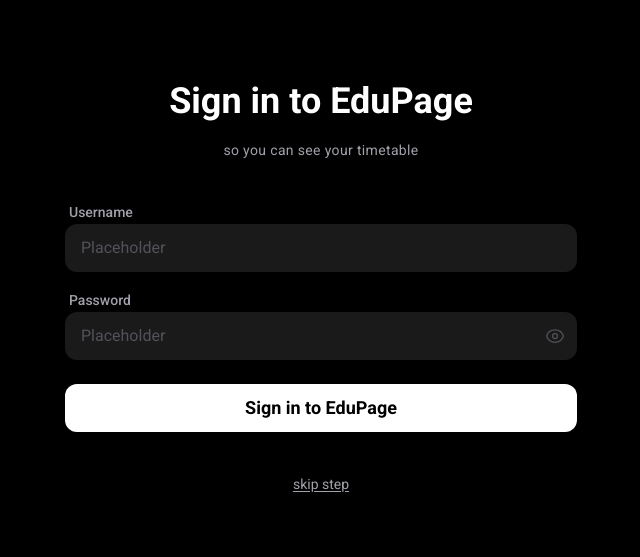
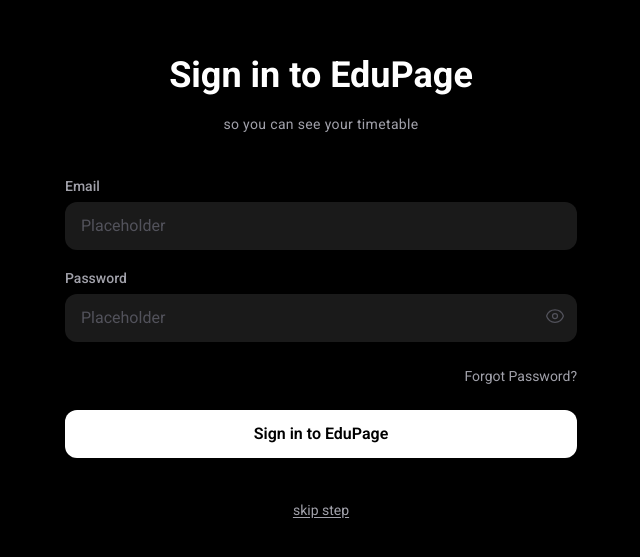
Before and after one commit to kerzo1x/noxio-fe, a Vue app: page /auth/edupage/login in a window 1280 px wide. Shown: the part 113-670 px from the top of the page, without its empty margins (319-959 px from the left). Built offline with nearby package versions, Linux system fonts and the light colour scheme.

Commit message:
refactored base buttons and inputs, changed names of files, folders and changed architecture

```diff
--- a/src/assets/styles/main.css
+++ b/src/assets/styles/main.css
@@ -23,7 +23,7 @@
 
 @layer components {
     .field-input {
-        @apply w-full px-4 py-3 rounded-auth outline-none border-none bg-panel-input-bg text-panel-text placeholder:text-panel-placeholder transition-all duration-200;
+        @apply mt-1 w-full px-4 py-3 rounded-auth outline-none border-none bg-panel-input-bg text-panel-text placeholder:text-panel-placeholder transition-all duration-200;
     }
 
     .field-input:focus {
--- a/src/components/buttons/BaseButton.vue
+++ b/src/components/buttons/BaseButton.vue
@@ -1,11 +1,12 @@
-<script setup lang="js">
+<script setup lang="ts">
 defineProps({
+    text: String,
     isLoading: Boolean
 })
 </script>
 <template>
     <button type="submit" :disabled="isLoading" class="btn-base">
-        {{ isLoading ? 'Signing in...' : 'Log In' }}
+        {{ isLoading ? 'Loading...' : text }}
     </button>
 </template>
 <style>
--- a/src/components/inputs/BaseInpuft.vue
+++ /dev/null
@@ -1,53 +0,0 @@
-<script setup lang="ts">
-import { ref } from 'vue'
-
-const model = defineModel<string>()
-
-    defineProps({
-    label: String,
-    placeHolder: String,
-    isError: Boolean,
-    type: String
-})
-
-const emit = defineEmits(
-    ['clear-error']
-)
-
-const showPassword = ref(true)
-
-</script>
-<template>
-    <div class="flex flex-col gap-1.5">
-        <label class="text-sm font-medium text-panel-label"> {{ label }}</label>
-        <input
-            v-model="model"
-            :type="type"
-            :placeholder="placeHolder"
-            class="field-input"
-            :class="{ 'input-error': isError }"
-            @input="emit('clear-error')"
-        />
-        <button type="button" class="eye-btn" @click="showPassword = !showPassword"
-                :aria-label="showPassword ? 'Hide password' : 'Show password'">
-                <svg v-if="!showPassword" xmlns="http://www.w3.org/2000/svg" class="w-5 h-5" fill="none"
-                    viewBox="0 0 24 24" stroke="currentColor" stroke-width="1.5">
-                    <path stroke-linecap="round" stroke-linejoin="round"
-                        d="M2.036 12.322a1.012 1.012 0 010-.639C3.423 7.51 7.36 4.5 12 4.5c4.638 0 8.573 3.007 9.963 7.178.07.207.07.431 0 .639C20.577 16.49 16.64 19.5 12 19.5c-4.638 0-8.573-3.007-9.963-7.178z" />
-                    <path stroke-linecap="round" stroke-linejoin="round" d="M15 12a3 3 0 11-6 0 3 3 0 016 0z" />
-                </svg>
-                <svg v-else xmlns="http://www.w3.org/2000/svg" class="w-5 h-5" fill="none" viewBox="0 0 24 24"
-                    stroke="currentColor" stroke-width="1.5">
-                    <path stroke-linecap="round" stroke-linejoin="round"
-                        d="M3.98 8.223A10.477 10.477 0 001.934 12C3.226 16.338 7.244 19.5 12 19.5c.993 0 1.953-.138 2.863-.395M6.228 6.228A10.45 10.45 0 0112 4.5c4.756 0 8.773 3.162 10.065 7.498a10.523 10.523 0 01-4.293 5.774M6.228 6.228L3 3m3.228 3.228l3.65 3.65m7.894 7.894L21 21m-3.228-3.228l-3.65-3.65m0 0a3 3 0 10-4.243-4.243m4.242 4.242L9.88 9.88" />
-                </svg>
-            </button>
-    </div>
-</template>
-<style>
-@reference "../../assets/styles/main.css";
-.eye-btn {
-    @apply absolute right-3 top-1/2 -translate-y-1/2 text-panel-placeholder hover:text-panel-label transition-colors duration-200 cursor-pointer;
-}
-
-</style>
--- a/src/components/inputs/BaseInput.vue
+++ b/src/components/inputs/BaseInput.vue
@@ -14,22 +14,20 @@
     ['clear-error']
 )
 const showPassword = ref(false)
-const showEye = ref(false)
 </script>
 <template>
-    <div class="flex flex-col gap-1.5">
-        <label class="text-sm font-medium text-panel-label">{{ label }}</label>
+    <div class="flex-1 flex-col">
+        <label class="text-sm font-medium text-panel-label mb-12 ">{{ label }}</label>
         <div class="relative">
             <input
                 v-model="model"
-                :type="type == 'password' ? showEye : 'text'"
+                :type="type === 'password' ? (showPassword ? 'text' : 'password') : type"
                 :placeholder="placeHolder"
-                class="field-input pr-11"
-                :class="{ 'input-error': isError }"
+                class="field-input"
+                :class="{ 'input-error': isError, 'pr-11': type === 'password' }"
                 @input="emit('clear-error')"
             />
-
-            <button type="button" class="eye-btn" @click="showPassword = !showPassword"
+            <button v-if="type == 'password'" type="button" class="eye-btn" @click="showPassword = !showPassword"
                 :aria-label="showPassword ? 'Hide password' : 'Show password'">
                 <svg v-if="!showPassword" xmlns="http://www.w3.org/2000/svg" class="w-5 h-5" fill="none"
                     viewBox="0 0 24 24" stroke="currentColor" stroke-width="1.5">
--- a/src/pages/auth/ForgotPassword.vue
+++ b/src/pages/auth/ForgotPassword.vue
@@ -1,6 +1,9 @@
 <script setup lang="ts">
 import { ref } from 'vue'
 import { useRouter } from 'vue-router'
+import BaseInput from '../../components/inputs/BaseInput.vue'
+import BaseButton from '../../components/buttons/BaseButton.vue'
+
 
 const router = useRouter()
 const email = ref('')
@@ -61,21 +64,23 @@
 
       <form @submit.prevent="handleSendCode" class="space-y-6 text-left">
         <div class="space-y-2">
-          <label class="text-sm font-medium text-panel-label ml-1">Email</label>
-          <input
+          <base-input
             v-model="email"
             type="email"
-            placeholder="Placeholder"
-            class="field-input"
-            :class="{ 'input-error': isError }"
-            @input="isError = false"
-            required
-          />
-        </div>
+            label="Email"
+            place-holder="Placeholder"
+            :is-error="isError"
+            @clear-error="isError = false;
+            // message=''
+            "
+        />
+      </div>
+      <!-- TODO: normal error  -->
 
-        <button type="submit" class="btn-primary w-full" :disabled="isLoading">
-          {{ isLoading ? 'Sending...' : 'Send reset code' }}
-        </button>
+        <base-button
+          :is-loading="isLoading"
+          text="Send reset code"
+        />
       </form>
 
       <div class="h-6">
@@ -89,22 +94,6 @@
 
 <style scoped>
 @reference "../../assets/styles/main.css";
-
-.field-input {
-  @apply w-full px-4 py-3 rounded-auth outline-none border-none
-         bg-panel-input-bg text-panel-text
-         placeholder:text-panel-placeholder
-         transition-all duration-200;
-}
-
-.field-input:focus {
-  @apply ring-1 ring-panel-text/30;
-}
-
-.field-input.input-error {
-  @apply ring-2 ring-error;
-}
-
 .btn-primary {
   @apply bg-brand-white text-brand-black py-3 rounded-auth font-semibold
          hover:opacity-90 hover:scale-[1.01] active:scale-[0.99]
--- a/src/pages/auth/LoginPage.vue
+++ b/src/pages/auth/LoginPage.vue
@@ -14,7 +14,7 @@
 
 const handleLogin = async () => {
     if (!email.value || !password.value) {
-        message.value = 'Please enter your email and password.'
+        message.value = 'Please fill in all fields.'
         isError.value = true
         return
     }
@@ -79,7 +79,7 @@
                 <h1 class="text-4xl font-bold text-panel-text">Log In</h1>
 
                 <form @submit.prevent="handleLogin" class="space-y-4">
-
+                    <div class="flex flex-col gap-4">
                         <base-input
                             v-model="email"
                             type="email"
@@ -89,12 +89,14 @@
                             @clear-error="isError = false; message=''"
                         />
                         <base-input
-                        type="text"
+                            v-model="password"
+                            type="password"
                             label="Password"
                             place-holder="Placeholder"
                             :is-error="isError"
                             @clear-error="isError = false; message=''"
                         />
+                    </div>
 
                     <div class="flex justify-end">
                         <router-link to="/auth/forgot-password" class="text-sm text-panel-label hover:text-panel-text transition-colors duration-200">
@@ -104,6 +106,7 @@
 
                     <base-button
                         :is-loading="isLoading"
+                        text="Log In"
                     />
                 </form>
 
--- a/src/pages/auth/RegisterPage.vue
+++ b/src/pages/auth/RegisterPage.vue
@@ -1,6 +1,7 @@
 <script setup lang="ts">
 import { ref } from 'vue'
 import router from '../../router'
+import BaseInput from '../../components/inputs/BaseInput.vue'
 
 const isLoading = ref(false)
 const firstName = ref('')
@@ -9,12 +10,6 @@
 const password = ref('')
 const message = ref('')
 const isError = ref(false)
-const showPassword = ref(false)
-
-const clearStatus = () => {
-  isError.value = false
-  message.value = ''
-}
 
 const handleRegister = async () => {
   if (!email.value || !password.value || !firstName.value || !lastName.value) {
@@ -84,61 +79,55 @@
 
         <form @submit.prevent="handleRegister" class="space-y-4">
 
-          <!-- First + Last name -->
-          <div class="flex gap-4">
-            <div class="field flex-1">
-              <label class="field-label">First Name</label>
-              <input v-model="firstName" type="text" placeholder="Placeholder" class="field-input"
-                :class="{ 'input-error': isError }" @input="clearStatus" required />
+          <div class="flex flex-col gap-4">
+            <div class="flex gap-4">
+            <base-input
+              v-model="firstName"
+              type="text"
+              label="Name"
+              place-holder="Placeholder"
+              :is-error="isError"
+              @clear-error="isError = false; message=''"
+            />
+              <base-input
+                v-model="lastName"
+                type="text"
+                label="Surname"
+                place-holder="Placeholder"
+                :is-error="isError"
+                @clear-error="isError = false; message=''"
+              />
             </div>
-            <div class="field flex-1">
-              <label class="field-label">Last Name</label>
-              <input v-model="lastName" type="text" placeholder="Placeholder" class="field-input"
-                :class="{ 'input-error': isError }" @input="clearStatus" required />
-            </div>
+            <base-input
+              v-model="email"
+              type="email"
+              label="Email"
+              place-holder="Placeholder"
+              :is-error="isError"
+              @clear-error="isError = false; message=''"
+            />
+            <base-input
+              v-model="password"
+              type="password"
+              label="Password"
+              place-holder="Placeholder"
+              :is-error="isError"
+              @clear-error="isError = false; message=''"
+            />
           </div>
 
-          <!-- Email -->
-          <div class="field">
-            <label class="field-label">Email</label>
-            <input v-model="email" type="email" placeholder="Placeholder" class="field-input"
-              :class="{ 'input-error': isError }" @input="clearStatus" required />
-          </div>
 
-          <!-- Password -->
-          <div class="field">
-            <label class="field-label">Password</label>
-            <div class="relative">
-              <input v-model="password" :type="showPassword ? 'text' : 'password'" placeholder="Placeholder"
-                class="field-input pr-11" :class="{ 'input-error': isError }" @input="clearStatus" required />
-              <button type="button" class="eye-btn" @click="showPassword = !showPassword"
-                :aria-label="showPassword ? 'Hide password' : 'Show password'">
-                <!-- Eye open -->
-                <svg v-if="!showPassword" xmlns="http://www.w3.org/2000/svg" class="w-5 h-5" fill="none"
-                  viewBox="0 0 24 24" stroke="currentColor" stroke-width="1.5">
-                  <path stroke-linecap="round" stroke-linejoin="round"
-                    d="M2.036 12.322a1.012 1.012 0 010-.639C3.423 7.51 7.36 4.5 12 4.5c4.638 0 8.573 3.007 9.963 7.178.07.207.07.431 0 .639C20.577 16.49 16.64 19.5 12 19.5c-4.638 0-8.573-3.007-9.963-7.178z" />
-                  <path stroke-linecap="round" stroke-linejoin="round" d="M15 12a3 3 0 11-6 0 3 3 0 016 0z" />
-                </svg>
-                <!-- Eye closed -->
-                <svg v-else xmlns="http://www.w3.org/2000/svg" class="w-5 h-5" fill="none" viewBox="0 0 24 24"
-                  stroke="currentColor" stroke-width="1.5">
-                  <path stroke-linecap="round" stroke-linejoin="round"
-                    d="M3.98 8.223A10.477 10.477 0 001.934 12C3.226 16.338 7.244 19.5 12 19.5c.993 0 1.953-.138 2.863-.395M6.228 6.228A10.45 10.45 0 0112 4.5c4.756 0 8.773 3.162 10.065 7.498a10.523 10.523 0 01-4.293 5.774M6.228 6.228L3 3m3.228 3.228l3.65 3.65m7.894 7.894L21 21m-3.228-3.228l-3.65-3.65m0 0a3 3 0 10-4.243-4.243m4.242 4.242L9.88 9.88" />
-                </svg>
-              </button>
-            </div>
-          </div>
 
-          <button type="submit" :disabled="isLoading" class="btn-primary">
-            {{ isLoading ? 'Processing...' : 'Sign Up' }}
-          </button>
+          <base-button
+              :is-loading="isLoading"
+              text="Log In"
+          />
         </form>
 
         <div class="text-center text-sm text-panel-label tracking-wider">or</div>
         <button type="button" class="google-btn" @click="handleGoogleLogin">
           <img src="../../assets/img/google.png" class="w-5 h-5" alt="Google" />
-          Continue with Google
+          Sign up with Google
         </button>
 
         <p class="text-center text-sm">
--- a/src/pages/auth/ResetPassword.vue
+++ b/src/pages/auth/ResetPassword.vue
@@ -1,4 +1,6 @@
 <script setup lang="ts">
+import BaseButton from '../../components/buttons/BaseButton.vue'
+import BaseInput from '../../components/inputs/BaseInput.vue'
 import { ref } from 'vue'
 import { useRouter } from 'vue-router'
 
@@ -76,22 +78,32 @@
 
       <form @submit.prevent="handleResetPassword" class="space-y-6">
         <div class="space-y-4">
-          <div class="space-y-2">
-            <label class="text-sm font-medium text-panel-label ml-1">New password</label>
-            <input v-model="password" type="password" placeholder="Placeholder" class="field-input"
-              :class="{ 'input-error': isError }" required />
-          </div>
+          <base-input
+              v-model="password"
+              type="password"
+              label="New Password"
+              place-holder="Placeholder"
+              :is-error="isError"
+              @clear-error="isError = false;
+              // message=''
+              "
+          />
+          <base-input
+              v-model="confirmPassword"
+              type="password"
+              label="Password Confirmation"
+              place-holder="Placeholder"
+              :is-error="isError"
+              @clear-error="isError = false;
+              // message=''
+              "
+          />
 
-          <div class="space-y-2">
-            <label class="text-sm font-medium text-panel-label ml-1">Password confirmation</label>
-            <input v-model="confirmPassword" type="password" placeholder="Placeholder" class="field-input"
-              :class="{ 'input-error': isError }" required />
-          </div>
+          <base-button
+            :is-loading="isLoading"
+            text="Log In"
+          />
         </div>
-
-        <button type="submit" class="btn-primary w-full" :disabled="isLoading">
-          {{ isLoading ? 'Resetting...' : 'Reset password' }}
-        </button>
       </form>
 
       <div class="h-6 text-center">
--- a/src/pages/auth/VerifyPassword.vue
+++ b/src/pages/auth/VerifyPassword.vue
@@ -151,6 +151,7 @@
                             type="text"
                             inputmode="text"
                             maxlength="1"
+                            autocomplete="one-time-code"
                             class="otp-input"
                             :class="{ 'input-error': isError }"
                             @input="handleInput(i, $event)"
--- a/src/pages/edupage/EdupageLogin.vue
+++ b/src/pages/edupage/EdupageLogin.vue
@@ -1,7 +1,8 @@
 <script setup lang="ts">
 import { ref } from 'vue'
 import { useRouter } from 'vue-router'
-
+import BaseButton from '../../components/buttons/BaseButton.vue'
+import BaseInput from '../../components/inputs/BaseInput.vue'
 const router = useRouter()
 const isLoading = ref(false)
 const email = ref('')
@@ -63,40 +64,35 @@
             </div>
 
             <form @submit.prevent="handleLogin" class="w-full space-y-6 text-left">
-                <div class="space-y-4">
-                    <div class="space-y-2">
-                        <label class="text-sm font-medium text-panel-label ml-1">Username</label>
-                        <input v-model="email" type="text" placeholder="Placeholder" class="field-input"
-                            :class="{ 'input-error': isError }" @input="isError = false; message = ''" />
+                <div class="flex flex-col gap-4">
+                        <base-input
+                            v-model="email"
+                            type="email"
+                            label="Email"
+                            place-holder="Placeholder"
+                            :is-error="isError"
+                            @clear-error="isError = false; message=''"
+                        />
+                        <base-input
+                            v-model="password"
+                            type="password"
+                            label="Password"
+                            place-holder="Placeholder"
+                            :is-error="isError"
+                            @clear-error="isError = false; message=''"
+                        />
                     </div>
 
-                    <div class="space-y-2">
-                        <label class="text-sm font-medium text-panel-label ml-1">Password</label>
-                        <div class="relative">
-                            <input v-model="password" :type="showPassword ? 'text' : 'password'"
-                                placeholder="Placeholder" class="field-input pr-11" :class="{ 'input-error': isError }"
-                                @input="isError = false; message = ''" />
-                            <button type="button" class="eye-btn" @click="showPassword = !showPassword">
-                                <svg v-if="!showPassword" xmlns="http://www.w3.org/2000/svg" class="w-5 h-5" fill="none"
-                                    viewBox="0 0 24 24" stroke="currentColor" stroke-width="1.5">
-                                    <path stroke-linecap="round" stroke-linejoin="round"
-                                        d="M2.036 12.322a1.012 1.012 0 010-.639C3.423 7.51 7.36 4.5 12 4.5c4.638 0 8.573 3.007 9.963 7.178.07.207.07.431 0 .639C20.577 16.49 16.64 19.5 12 19.5c-4.638 0-8.573-3.007-9.963-7.178z" />
-                                    <path stroke-linecap="round" stroke-linejoin="round"
-                                        d="M15 12a3 3 0 11-6 0 3 3 0 016 0z" />
-                                </svg>
-                                <svg v-else xmlns="http://www.w3.org/2000/svg" class="w-5 h-5" fill="none"
-                                    viewBox="0 0 24 24" stroke="currentColor" stroke-width="1.5">
-                                    <path stroke-linecap="round" stroke-linejoin="round"
-                                        d="M3.98 8.223A10.477 10.477 0 001.934 12C3.226 16.338 7.244 19.5 12 19.5c.993 0 1.953-.138 2.863-.395M6.228 6.228A10.45 10.45 0 0112 4.5c4.756 0 8.773 3.162 10.065 7.498a10.523 10.523 0 01-4.293 5.774M6.228 6.228L3 3m3.228 3.228l3.65 3.65m7.894 7.894L21 21m-3.228-3.228l-3.65-3.65m0 0a3 3 0 10-4.243-4.243m4.242 4.242L9.88 9.88" />
-                                </svg>
-                            </button>
-                        </div>
+                    <div class="flex justify-end">
+                        <router-link to="/auth/forgot-password" class="text-sm text-panel-label hover:text-panel-text transition-colors duration-200">
+                            Forgot Password?
+                        </router-link>
                     </div>
-                </div>
 
-                <button type="submit" :disabled="isLoading" class="btn-primary">
-                    {{ isLoading ? 'Integrating...' : 'Sign in to EduPage' }}
-                </button>
+                    <base-button
+                        :is-loading="isLoading"
+                        text="Sign in to EduPage"
+                    />
             </form>
             <div class="mt-10">
                 <button type="button" class="skip-link" @click="handleSkip">
```
Also changed, not shown: src/pages/edupage/EdupageConnect.vue (+5 -7 lines), dev.txt. Lines whose indentation alone changed are shown as unchanged.
